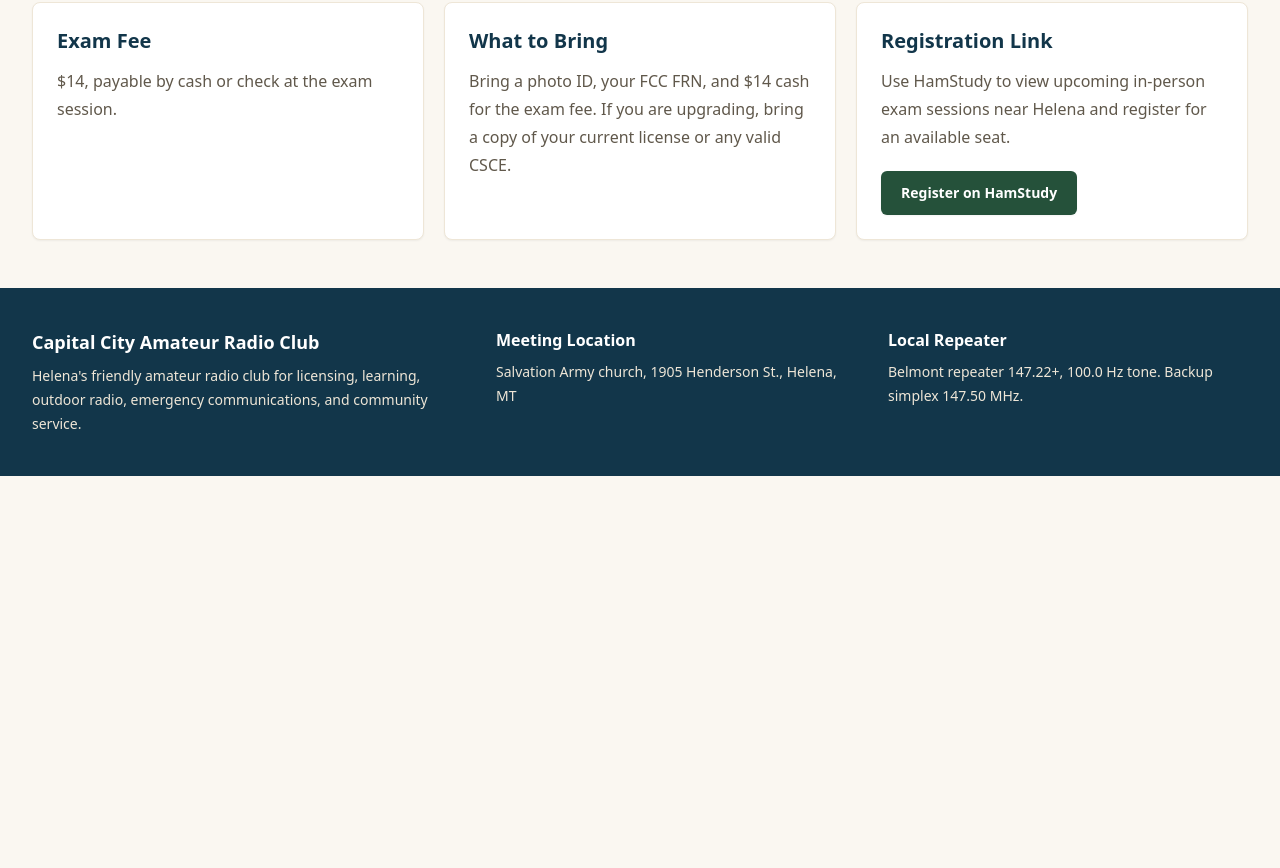
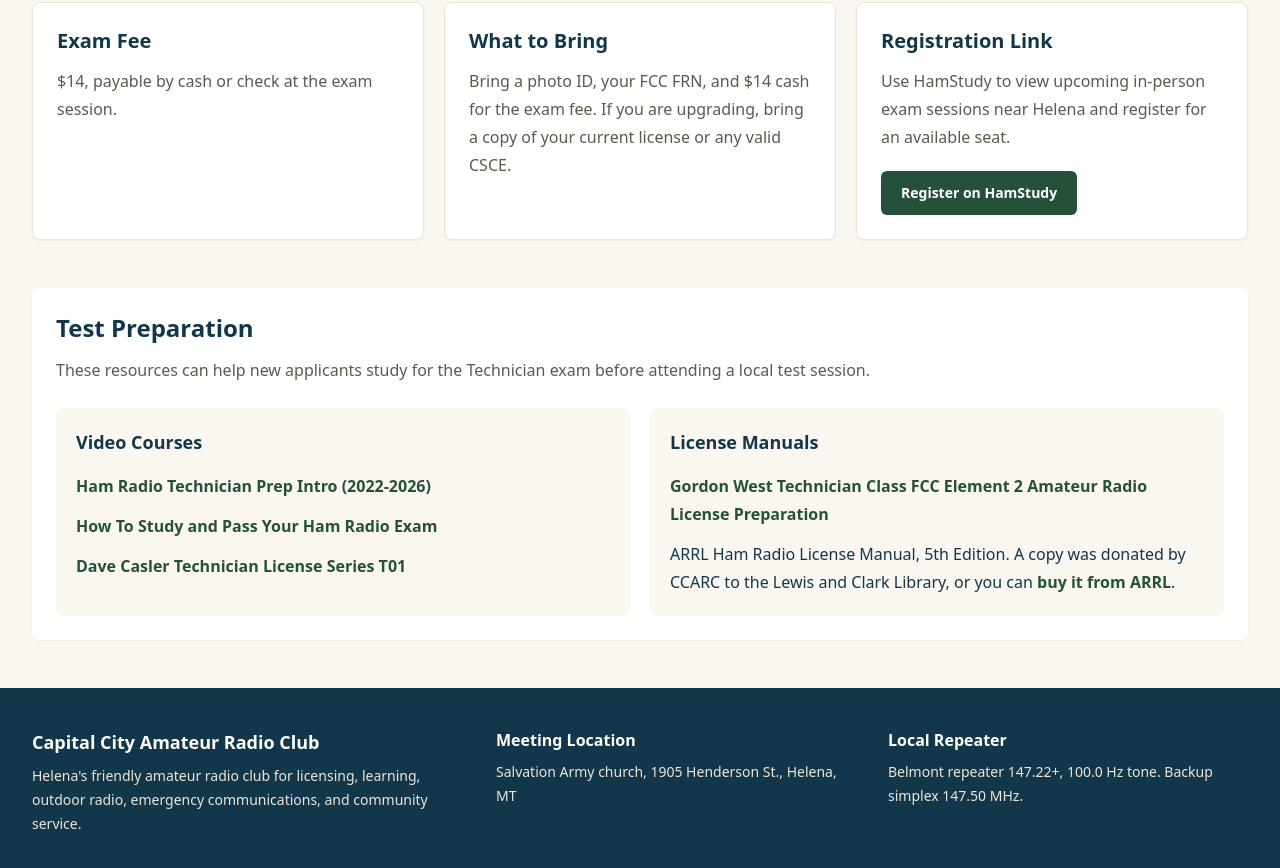
Before and after one commit to membership-ccarc/n7rb, a Next.js app: page /testing in a window 1280 px wide. Shown: the part 749-1617 px from the top of the page. Before the commit the page ends 1225 px from the top, so only its background shows below. Built offline with nearby package versions, Linux system fonts and the light colour scheme.

Commit message:
added test prep sections from legacy site

```diff
--- a/app/testing/page.tsx
+++ b/app/testing/page.tsx
@@ -47,6 +47,51 @@ export default function TestingPage() {
           </div>
         </InfoCard>
       </div>
+      <div className="mx-auto mt-12 max-w-7xl rounded-lg bg-white p-6 shadow-sm">
+        <h2 className="text-2xl font-black text-mountain-900">Test Preparation</h2>
+        <p className="mt-3 leading-7 text-stonewarm-700">
+          These resources can help new applicants study for the Technician exam before attending a local test session.
+        </p>
+        <div className="mt-6 grid gap-5 lg:grid-cols-2">
+          <div className="rounded-lg bg-stonewarm-50 p-5">
+            <h3 className="text-lg font-black text-mountain-900">Video Courses</h3>
+            <ul className="mt-4 space-y-3 leading-7">
+              <li>
+                <a className="font-bold text-pine-700 underline-offset-4 hover:underline focus-visible:outline focus-visible:outline-2 focus-visible:outline-offset-4" href="https://www.youtube.com/watch?v=DdzQS10JnHU" target="_blank" rel="noopener noreferrer">
+                  Ham Radio Technician Prep Intro (2022-2026)
+                </a>
+              </li>
+              <li>
+                <a className="font-bold text-pine-700 underline-offset-4 hover:underline focus-visible:outline focus-visible:outline-2 focus-visible:outline-offset-4" href="https://www.youtube.com/watch?v=QC3-NZvZgH8" target="_blank" rel="noopener noreferrer">
+                  How To Study and Pass Your Ham Radio Exam
+                </a>
+              </li>
+              <li>
+                <a className="font-bold text-pine-700 underline-offset-4 hover:underline focus-visible:outline focus-visible:outline-2 focus-visible:outline-offset-4" href="https://www.youtube.com/watch?v=bovJEGIunNg&list=PLuapIzKwhZN_30dcgsDbGU3J7C8BAYJcG" target="_blank" rel="noopener noreferrer">
+                  Dave Casler Technician License Series T01
+                </a>
+              </li>
+            </ul>
+          </div>
+          <div className="rounded-lg bg-stonewarm-50 p-5">
+            <h3 className="text-lg font-black text-mountain-900">License Manuals</h3>
+            <ul className="mt-4 space-y-3 leading-7">
+              <li>
+                <a className="font-bold text-pine-700 underline-offset-4 hover:underline focus-visible:outline focus-visible:outline-2 focus-visible:outline-offset-4" href="https://www.amazon.com/Technician-Element-Amateur-Preparation-2022-2026/dp/1625951906" target="_blank" rel="noopener noreferrer">
+                  Gordon West Technician Class FCC Element 2 Amateur Radio License Preparation
+                </a>
+              </li>
+              <li>
+                ARRL Ham Radio License Manual, 5th Edition. A copy was donated by CCARC to the Lewis and Clark Library, or you can{" "}
+                <a className="font-bold text-pine-700 underline-offset-4 hover:underline focus-visible:outline focus-visible:outline-2 focus-visible:outline-offset-4" href="https://home.arrl.org/action/Store/Product-Details/productId/2003373064" target="_blank" rel="noopener noreferrer">
+                  buy it from ARRL
+                </a>
+                .
+              </li>
+            </ul>
+          </div>
+        </div>
+      </div>
     </section>
   );
 }
```
